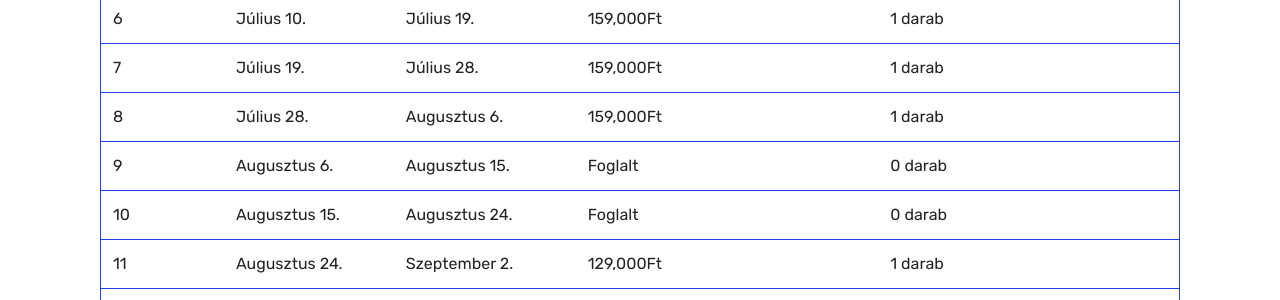
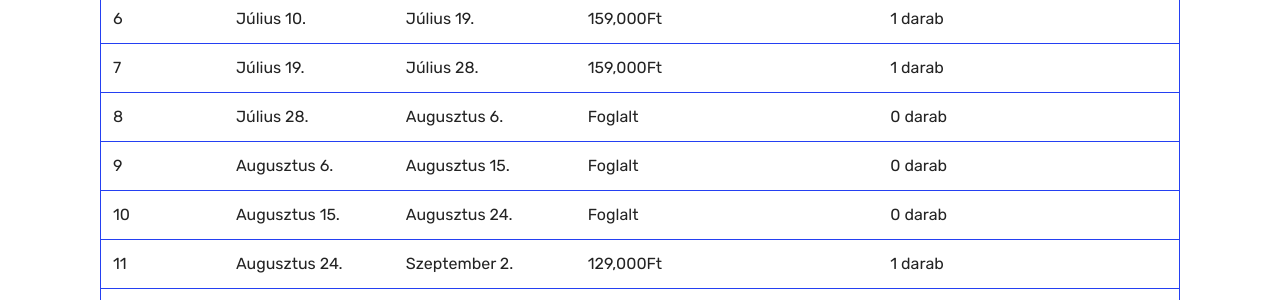
Before and after one commit to marklaszlo9/korinos_new, a Jekyll site: the page built from arak.html, in a window 1280 px wide and 900 px high, scrolled down 325 px. Shown: the part 153-453 px from the top of the window. Built offline with Jekyll 4.4.1, drawn with Linux system fonts in a browser that asks for light colours.

Commit message:
debrecen

```diff
--- a/arak.html
+++ b/arak.html
@@ -98,7 +98,7 @@
 
 
 
-              <td class="body-item mbr-fonts-style display-7">8</td><td class="body-item mbr-fonts-style display-7">Július 28.</td><td class="body-item mbr-fonts-style display-7">Augusztus 6.</td><td class="body-item mbr-fonts-style display-7">159,000Ft</td><td class="body-item mbr-fonts-style display-7">1 darab</td></tr><tr>
+              <td class="body-item mbr-fonts-style display-7">8</td><td class="body-item mbr-fonts-style display-7">Július 28.</td><td class="body-item mbr-fonts-style display-7">Augusztus 6.</td><td class="body-item mbr-fonts-style display-7">Foglalt</td><td class="body-item mbr-fonts-style display-7">0 darab</td></tr><tr>
 
 
 
```
